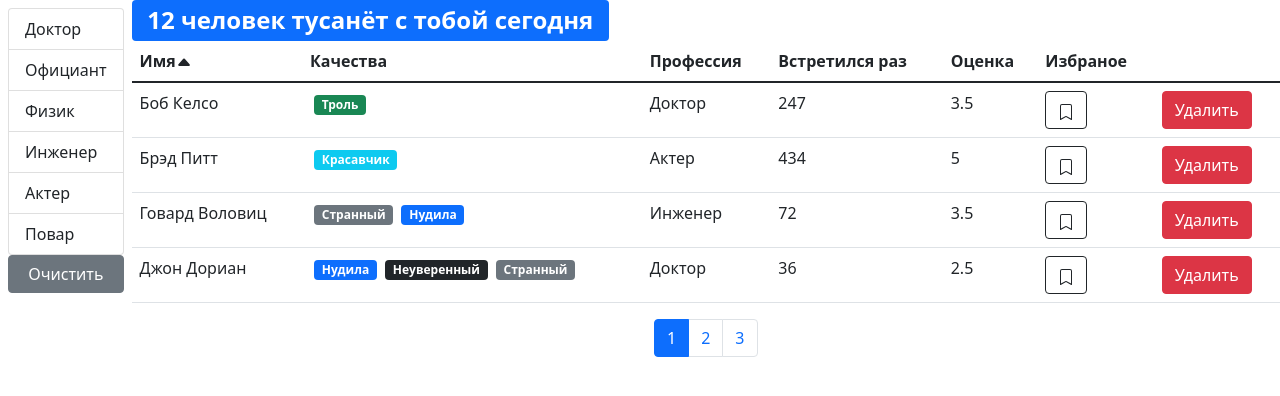
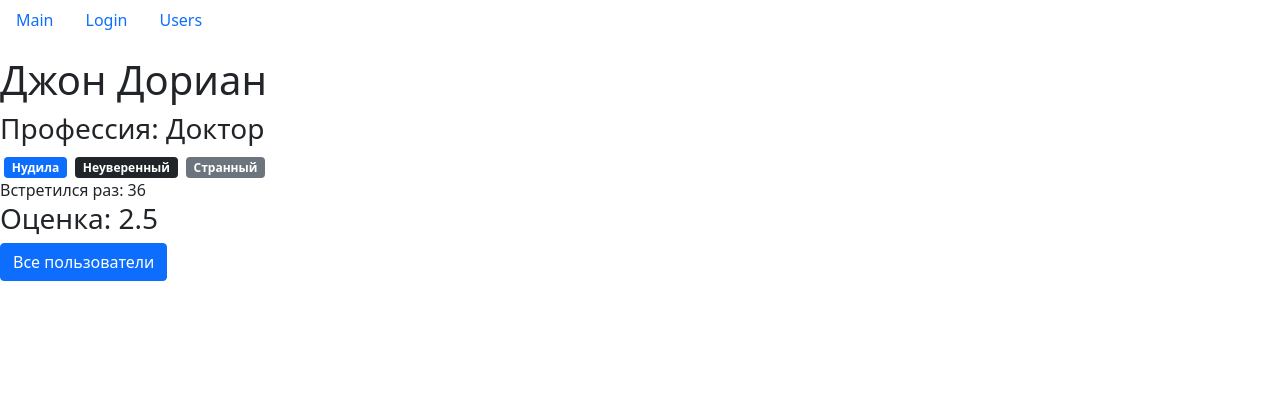
Before and after one commit to Legrank/fast-company, a React (Create React App) app: page /user/67rdca3eeb7f6fgeed471815 in a window 1280 px wide. Shown: the top 396 px of the page. Built offline with nearby package versions, Linux system fonts and the light colour scheme.

Commit message:
add navigation

```diff
--- a/package.json
+++ b/package.json
@@ -11,6 +11,7 @@
     "prop-types": "^15.8.1",
     "react": "^18.2.0",
     "react-dom": "^18.2.0",
+    "react-router-dom": "^5.3.0",
     "react-scripts": "5.0.1",
     "web-vitals": "^2.1.4"
   },
--- a/src/App.js
+++ b/src/App.js
@@ -1,10 +1,25 @@
 import React from 'react'
-import Users from './app/components/users'
+import { Route, Switch, Redirect } from 'react-router-dom'
+
+import NavBar from './app/components/navBar'
+import Users from './app/layouts/users'
+import Login from './app/layouts/login'
+import Main from './app/layouts/main'
+import NotFound from './app/layouts/notFound'
+import User from './app/layouts/user'
 
 function App() {
     return (
         <div className="App">
-            <Users></Users>
+            <NavBar />
+            <Switch>
+                <Route path="/" exact component={Main} />
+                <Route path="/login" component={Login} />
+                <Route exact path="/users" component={Users} />
+                <Route path="/user/:id" component={User} />
+                <Route path="/404" component={NotFound} />
+                <Redirect to="/404" />
+            </Switch>
         </div>
     )
 }
--- a/src/app/api/fake.api/user.api.js
+++ b/src/app/api/fake.api/user.api.js
@@ -150,6 +150,14 @@ const fetchAll = () =>
         }, 2000)
     })
 
+const getById = (id) =>
+    new Promise((resolve) => {
+        window.setTimeout(function () {
+            resolve(users.find((user) => user._id === id))
+        }, 1000)
+    })
+
 export default {
     fetchAll,
+    getById,
 }
--- /dev/null
+++ b/src/app/components/navBar.jsx
@@ -0,0 +1,29 @@
+import React from 'react'
+import { Link, useLocation } from 'react-router-dom'
+
+const NavBar = () => {
+    const location = useLocation()
+    const isActive = (path) => location.pathname === path
+    const renderLink = ({ path, name }) => (
+        <li className="nav-item" key={path}>
+            <Link
+                className={`nav-link ${isActive(path) ? 'active' : ''}`}
+                to={path}
+            >
+                {name}
+            </Link>
+        </li>
+    )
+    const links = [
+        { path: '/', name: 'Main' },
+        { path: '/login', name: 'Login' },
+        { path: '/users', name: 'Users' },
+    ]
+    return (
+        <ul className="nav nav-pills mb-3">
+            {links.map((link) => renderLink(link))}
+        </ul>
+    )
+}
+
+export default NavBar
--- a/src/app/components/usersTable.jsx
+++ b/src/app/components/usersTable.jsx
@@ -6,6 +6,7 @@ import TableHead from './tableHead'
 import TableBody from './tableBody'
 import Bookmark from './bookmark'
 import QualitiesList from './qualitiesList'
+import { Link } from 'react-router-dom'
 
 function UsersTable({
     users,
@@ -15,7 +16,13 @@ function UsersTable({
     onDelete,
 }) {
     const columns = {
-        name: { path: 'name', name: 'Имя' },
+        name: {
+            path: 'name',
+            name: 'Имя',
+            component: (user) => (
+                <Link to={`/user/${user._id}`}>{user.name}</Link>
+            ),
+        },
         qualities: {
             name: 'Качества',
             component: (user) => (
--- /dev/null
+++ b/src/app/layouts/login.jsx
@@ -0,0 +1,5 @@
+import React from 'react'
+
+export default function Login() {
+    return <div>Login</div>
+}
--- /dev/null
+++ b/src/app/layouts/main.jsx
@@ -0,0 +1,5 @@
+import React from 'react'
+
+export default function Main() {
+    return <div>Main</div>
+}
--- /dev/null
+++ b/src/app/layouts/notFound.jsx
@@ -0,0 +1,5 @@
+import React from 'react'
+
+export default function NotFound() {
+    return <div>NotFound</div>
+}
--- /dev/null
+++ b/src/app/layouts/user.jsx
@@ -0,0 +1,40 @@
+import React, { useEffect, useState } from 'react'
+import { useParams, useHistory } from 'react-router-dom'
+
+import api from '../api'
+import QualitiesList from '../components/qualitiesList'
+
+export default function User() {
+    const history = useHistory()
+    const { id } = useParams()
+    const [user, setUser] = useState()
+    useEffect(() => {
+        api.users.getById(id).then((data) => {
+            setUser(data)
+        })
+    }, [])
+
+    const handleGoAllUsers = () => {
+        history.replace('/users')
+    }
+
+    if (!user) return <div>Загрузка...</div>
+    return (
+        <div>
+            <h1>{user.name}</h1>
+            <h3>Профессия: {user.profession.name}</h3>
+            <div>
+                <QualitiesList qualities={user.qualities}></QualitiesList>
+            </div>
+            <div>Встретился раз: {user.completedMeetings}</div>
+            <h3>Оценка: {user.rate}</h3>
+            <button
+                type="button"
+                className="btn btn-primary"
+                onClick={handleGoAllUsers}
+            >
+                Все пользователи
+            </button>
+        </div>
+    )
+}
--- a/src/index.js
+++ b/src/index.js
@@ -1,14 +1,18 @@
 import React from 'react'
 import ReactDOM from 'react-dom/client'
+import { BrowserRouter } from 'react-router-dom'
+
 import 'bootstrap/dist/css/bootstrap.css'
 import App from './App'
 import reportWebVitals from './reportWebVitals'
 
 const root = ReactDOM.createRoot(document.getElementById('root'))
 root.render(
-    <React.StrictMode>
-        <App />
-    </React.StrictMode>
+    <BrowserRouter>
+        <React.StrictMode>
+            <App />
+        </React.StrictMode>
+    </BrowserRouter>
 )
 
 // If you want to start measuring performance in your app, pass a function
```
Also changed, not shown: src/app/components/user.jsx (deleted, +0 -43 lines), src/app/layouts/users.jsx (renamed from src/app/components/users.jsx, +4 -4 lines), 1 other file (tests, documents, lock files or other folders).
